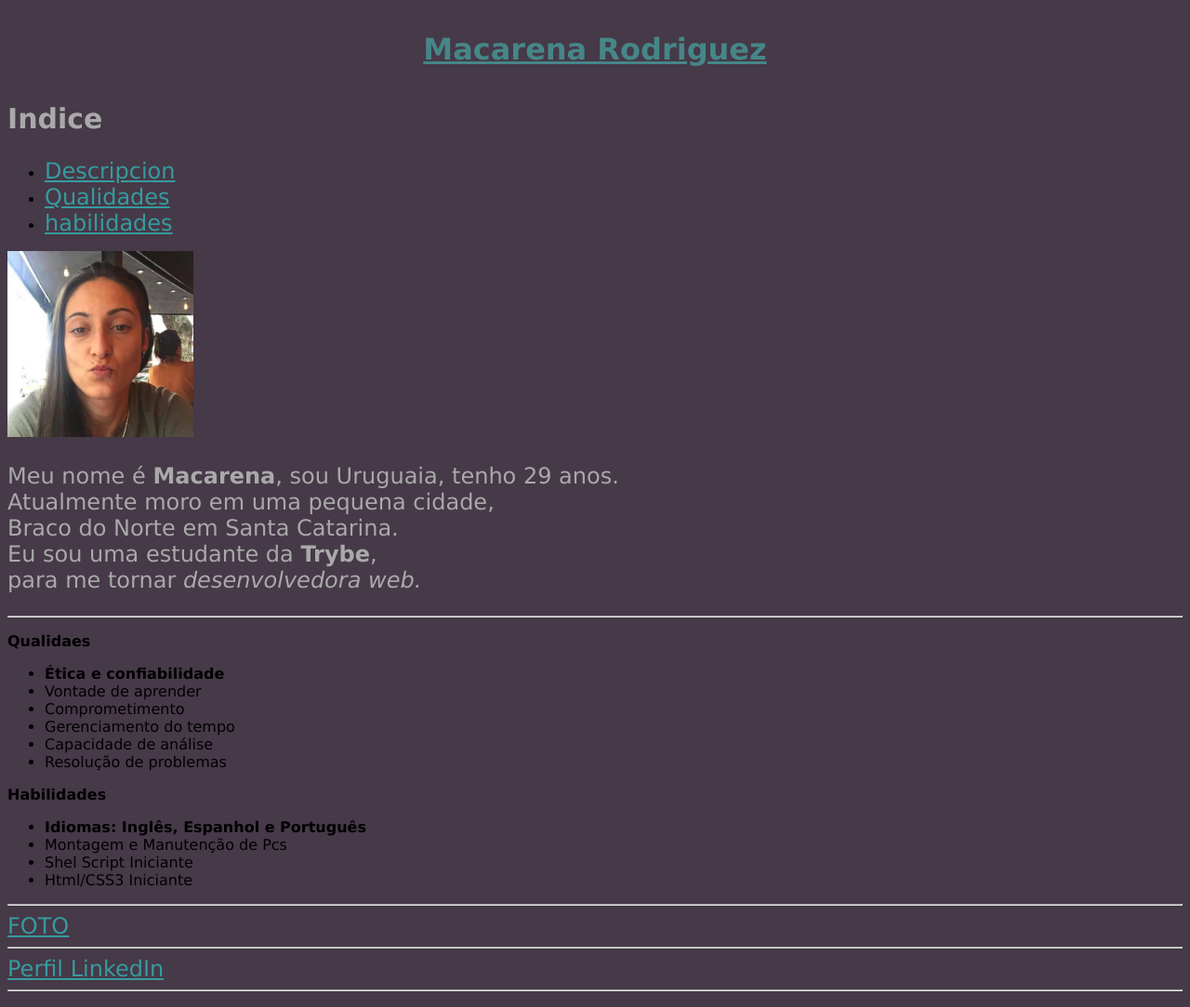
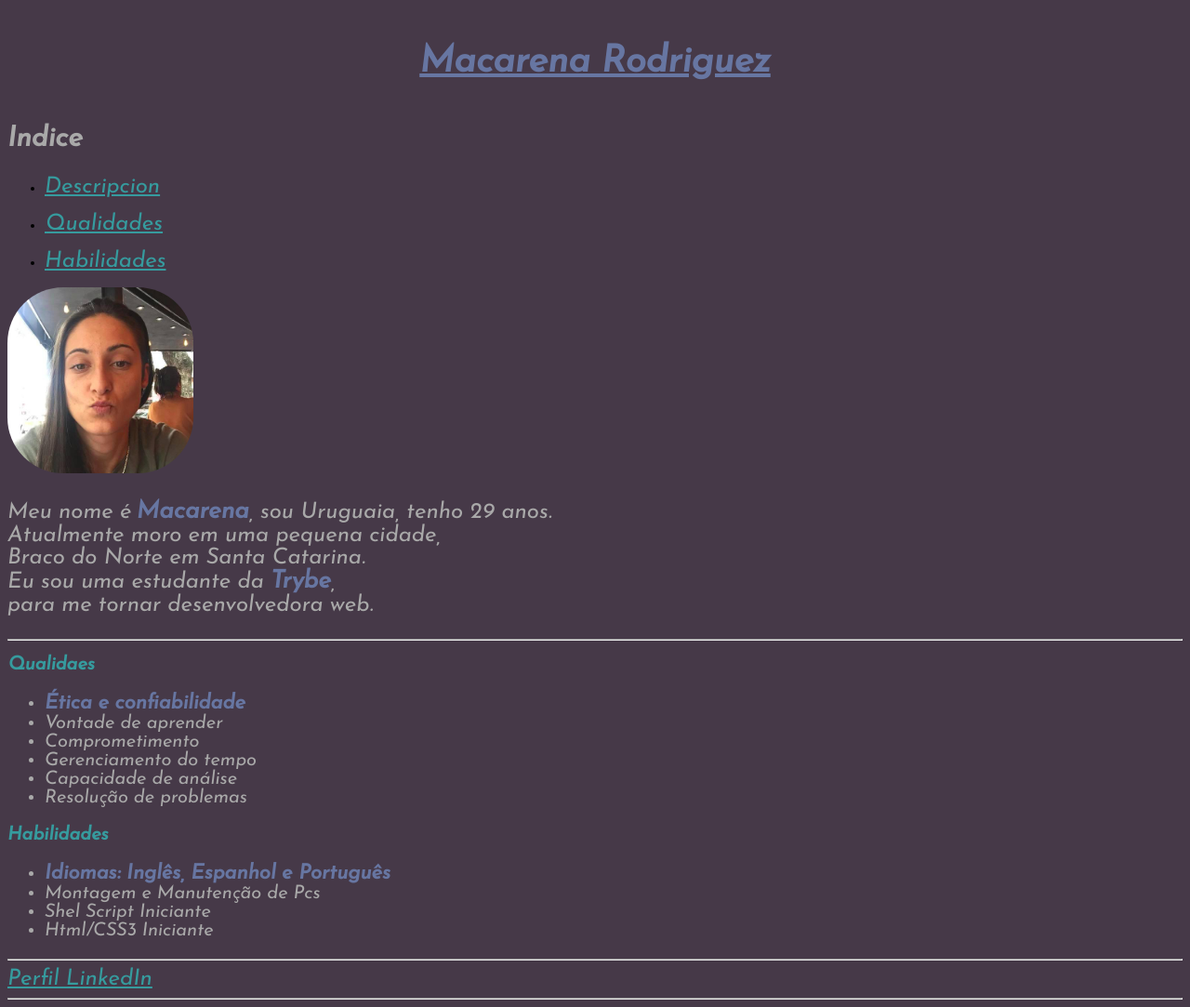
Before and after one commit to Macarena697/macarena697.github.io, a plain HTML site: page index.html in a window 1280 px wide. Shown: the whole page at 93% size. Drawn offline with Linux system fonts and the light colour scheme.

Commit message:
Se utilizo o aprendido hoje, se mudo estilo de letra, tamanho e cores v1

```diff
--- a/index.html
+++ b/index.html
@@ -4,12 +4,12 @@
         <meta charset="UTF-8">
         <meta name="viewport" content="width=device-width, initial-scale=1.0">
         <title>Portfolio - Macarena Rodriguez</title>
+        <link href="https://fonts.googleapis.com/css2?family=Bangers&family=Josefin+Sans:ital@1&display=swap" rel="stylesheet">
         <style>
             body {
                 color: #000000;
                 background-color: rgba(27, 11, 29, 0.808);
-                font-family:'Lucida Sans', 'Lucida Sans Regular', 'Lucida Grande', 'Lucida Sans Unicode', Geneva, Verdana, sans-serif;
-
+                font-family: 'Josefin Sans', sans-serif;
             }
             a {
                 color:rgb(54, 155, 158);
@@ -18,20 +18,35 @@
             }
             h1 {
                 text-align: center;
-                color: rgb(70, 134, 136);
+                color:#6776A2;
                 text-decoration: underline;
                 line-height: 2em;
-
+                font-weight: 600;
+                font-size: 40px;
             }
-            #indice {
+            strong {
+                color: #6776A2;
+                font-size: 1.1em;
+            }
+            .indice {
                 font-size: 30px;
-                color: darkgrey;
-
             }
-            #descrip {
-                color: darkgrey;
+            .descrip {
                 font-size: 1.5em;
             }
+            .tam_habil_qualid {
+                font-size: 20px;
+            }
+            .macarena {
+                border-radius: 30%;
+            }
+            .color_cinza {
+                color: darkgrey;
+            }
+            .color_azul {
+                color: rgb(54, 155, 158);
+            }
+
 
         </style>
     </head>
@@ -39,23 +54,23 @@
     <body>
         <h1>Macarena Rodriguez</h1>
         <p>
-            <h2 id="indice">Indice</h2>
+            <h2 class="indice color_cinza">Indice</h2>
             <ul>
-                <li><a href="#descrip"> Descripcion</a></li>
-                <li><a href="#qualidades"> Qualidades</a></li>
-                <li><a href="#habilidades"> habilidades</a></li>
+                <li><a href="#descrip"> Descripcion</a></li><br>
+                <li><a href="#qualidades"> Qualidades</a></li><br>
+                <li><a href="#habilidades"> Habilidades</a></li>
             </ul>
 
         </p>
-        <img id="macarena" src="imagens/xxx.jpg" alt="Foto de perfil da Macarena" width="200">
-        <p id="descrip">
+        <img class="macarena" src="imagens/xxx.jpg" alt="Foto de perfil da Macarena" width="200">
+        <p id="descrip" class="color_cinza descrip">
             Meu nome é <strong> Macarena</strong>, sou Uruguaia, tenho 29 anos. <br> Atualmente moro em uma pequena cidade,<br> Braco do Norte em Santa Catarina.<br> Eu sou uma estudante da <strong>Trybe</strong>,<br> para me tornar
             <em>desenvolvedora web.</em>
         </p>
         <hr>
         <p>
-            <strong> Qualidaes</strong>
-            <ul id="qualidades">
+            <strong class="color_azul tam_habil_qualid"> Qualidaes</strong>
+            <ul id="qualidades" class="color_cinza tam_habil_qualid">
                 <li><strong>Ética e confiabilidade</strong></li>
                 <li>Vontade de aprender</li>
                 <li>Comprometimento</li>
@@ -63,8 +78,8 @@
                 <li>Capacidade de análise</li>
                 <li>Resolução de problemas</li>
             </ul>
-            <strong> Habilidades</strong>
-            <ul id="habilidades">
+            <strong class="color_azul tam_habil_qualid"> Habilidades</strong>
+            <ul id="habilidades" class="color_cinza tam_habil_qualid">
                 <li><strong> Idiomas: Inglês, Espanhol e Português</strong></li>
                 <li>Montagem e Manutenção de Pcs </li>
                 <li>Shel Script Iniciante</li>
@@ -72,8 +87,6 @@
             </ul>
         </p>
         <hr>
-        <a href="#macarena">FOTO</a>
-        <hr>
         <a href="https://www.linkedin.com/in/macarena-rodriguez-5705b4170/" target="_blank">Perfil LinkedIn</a>
         <hr>
 
```
